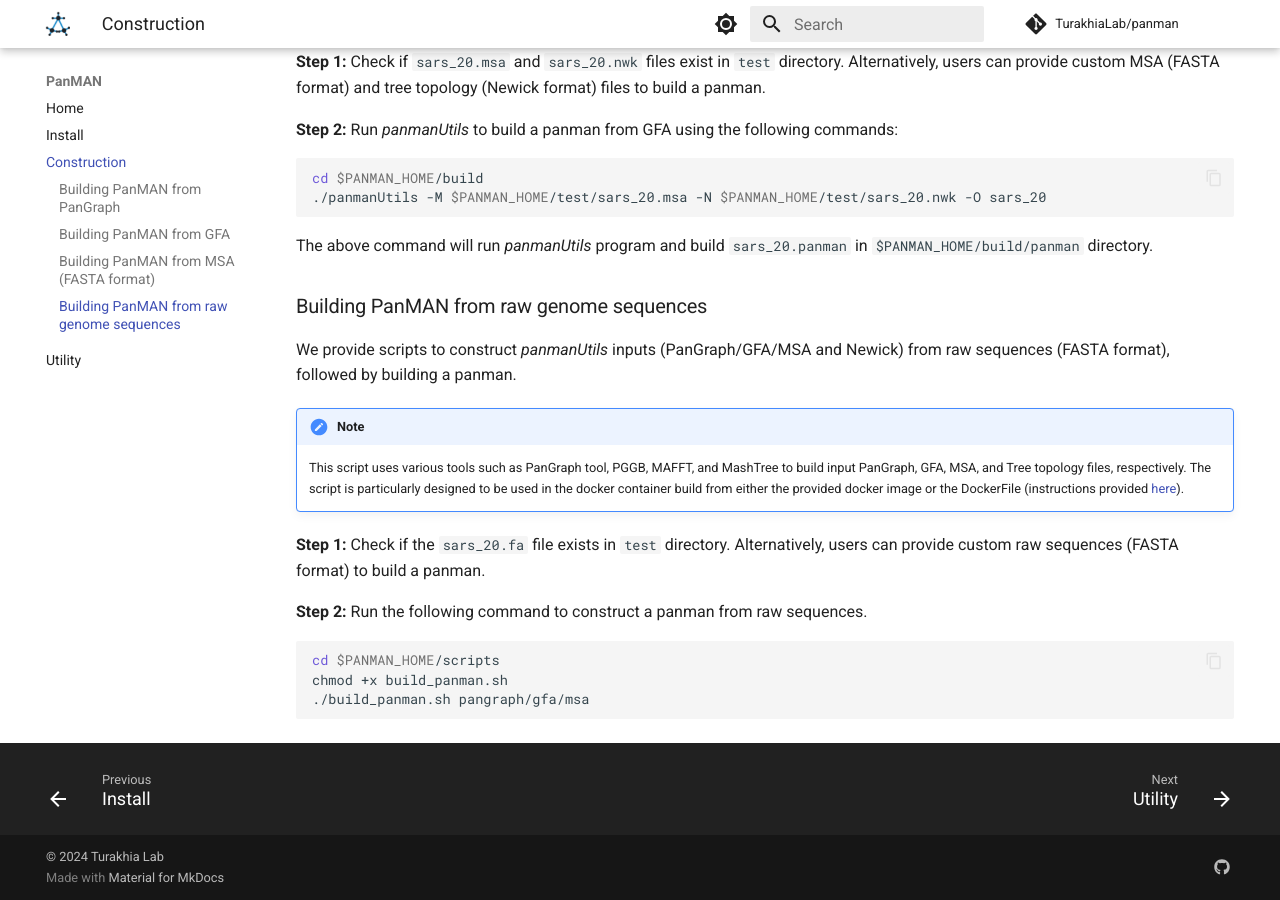
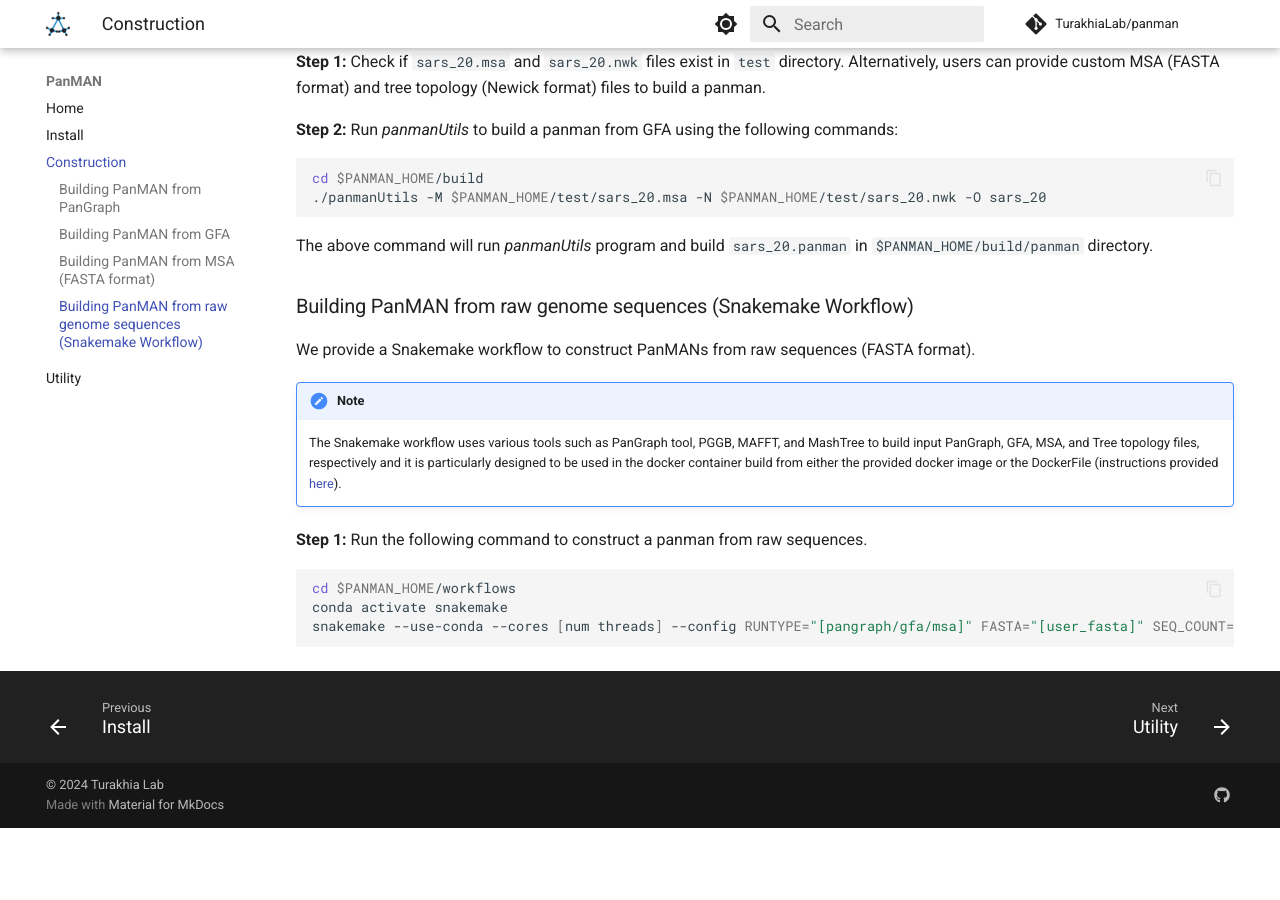
Before and after one commit to TurakhiaLab/panman, an MkDocs documentation site: the page built from docs/construction.md, in a window 1280 px wide and 900 px high, scrolled down 1026 px. Built offline with MkDocs 1.6.1 and Material for MkDocs 9.7.7, drawn with Linux system fonts in a browser that asks for light colours; comment, search, counter and statistics services are not loaded; after the commit the page ends 1854 px from its top, so only the background shows below that.

Commit message:
snakemake workflow documentation

````diff
--- a/docs/construction.md
+++ b/docs/construction.md
@@ -47,18 +47,16 @@ cd $PANMAN_HOME/build
 ```
 The above command will run <i>panmanUtils</i> program and build `sars_20.panman` in `$PANMAN_HOME/build/panman` directory.
 
-### Building PanMAN from raw genome sequences
-We provide scripts to construct <i>panmanUtils</i> inputs (PanGraph/GFA/MSA and Newick) from raw sequences (FASTA format), followed by building a panman.
+### Building PanMAN from raw genome sequences (Snakemake Workflow)
+We provide a Snakemake workflow to construct PanMANs from raw sequences (FASTA format).
 
 !!!Note
-    This script uses various tools such as PanGraph tool, PGGB, MAFFT, and MashTree to build input PanGraph, GFA, MSA, and Tree topology files, respectively. The script is particularly designed to be used in the docker container build from either the provided docker image or the DockerFile (instructions provided [here](install.md)).
+    The Snakemake workflow uses various tools such as PanGraph tool, PGGB, MAFFT, and MashTree to build input PanGraph, GFA, MSA, and Tree topology files, respectively and it is particularly designed to be used in the docker container build from either the provided docker image or the DockerFile (instructions provided [here](install.md)).
 
-**Step 1:** Check if the `sars_20.fa` file exists in `test` directory. Alternatively, users can provide custom raw sequences (FASTA format) to build a panman.
-
-**Step 2:** Run the following command to construct a panman from raw sequences.
+**Step 1:** Run the following command to construct a panman from raw sequences.
 
 ```bash
-cd $PANMAN_HOME/scripts
-chmod +x build_panman.sh
-./build_panman.sh pangraph/gfa/msa
+cd $PANMAN_HOME/workflows
+conda activate snakemake
+snakemake --use-conda --cores [num threads] --config RUNTYPE="[pangraph/gfa/msa]" FASTA="[user_fasta]" SEQ_COUNT=[haplotype_count]
 ```
````
